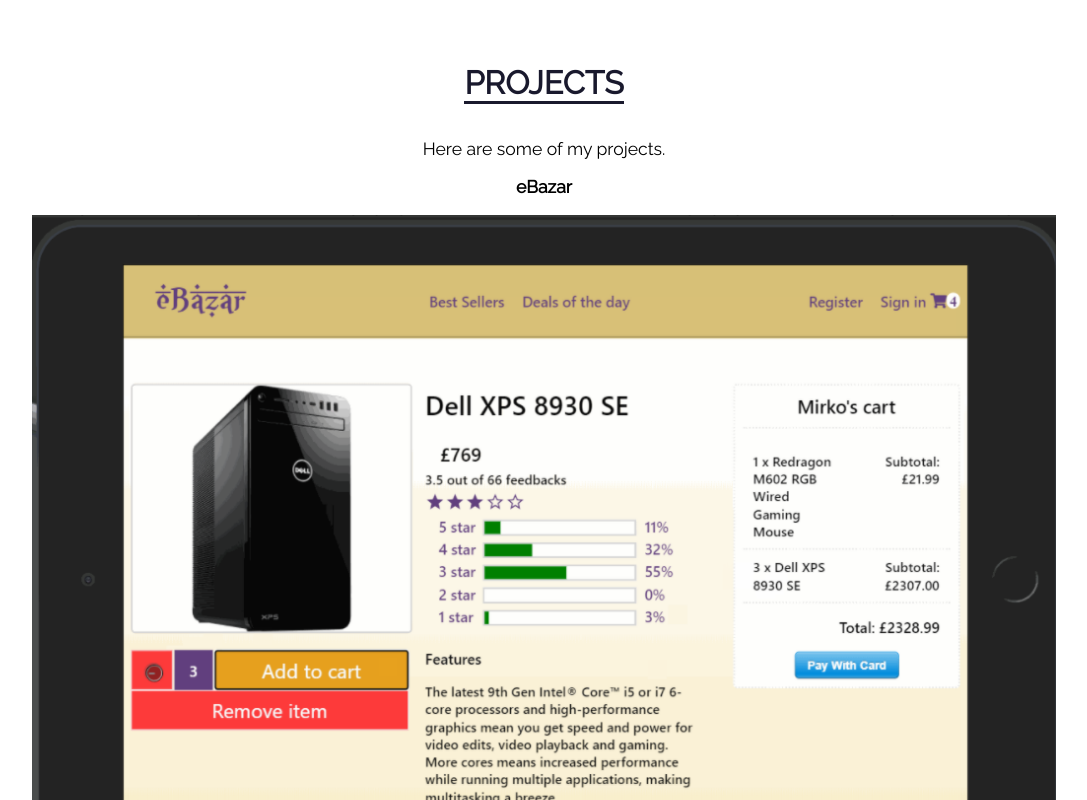
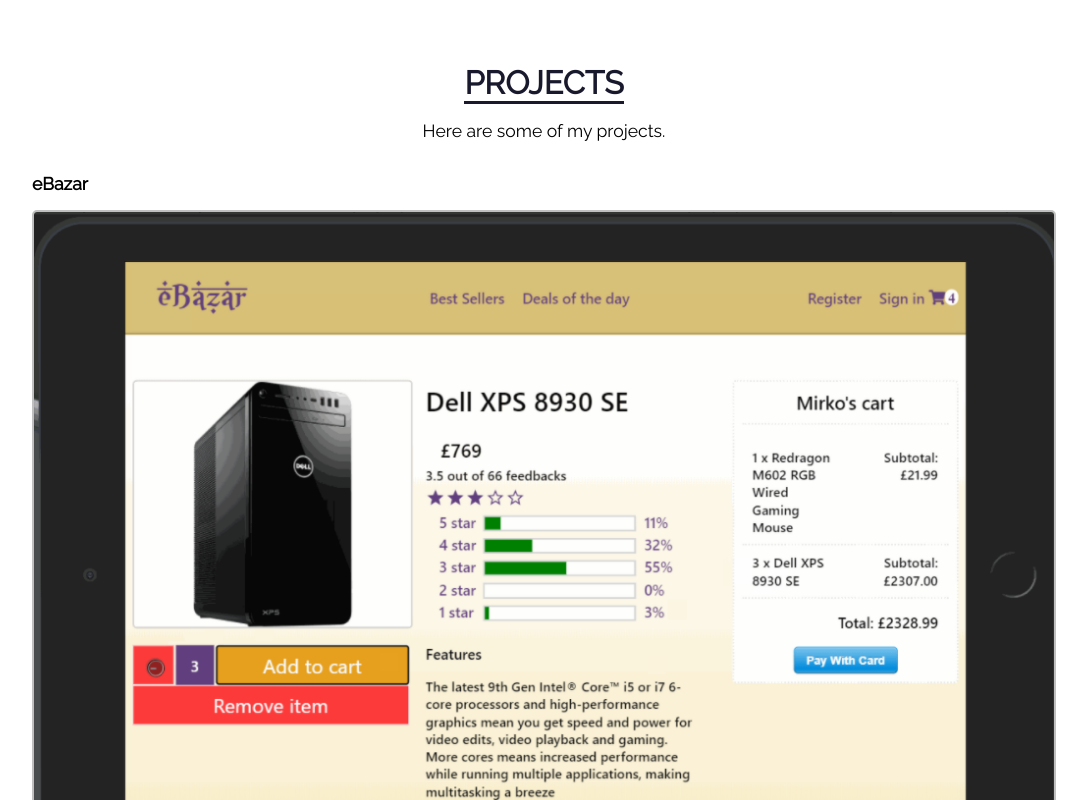
Before and after one commit to Techoplite/portfolio, a React (Create React App) app: page / in a window 1280 px wide. Shown: the part 1860-2660 px from the top of the page, without its empty margins (96-1183 px from the left). Built offline with nearby package versions, Linux system fonts and the light colour scheme.

Commit message:
Change projects component style

```diff
--- a/src/components/Projects.js
+++ b/src/components/Projects.js
@@ -13,7 +13,7 @@
                     </h1>
                 </div>
                 <div className="paragraph">
-                    <p>Here are some of my projects.</p>
+                    <p id="description">Here are some of my projects.</p>
                 </div>
                 <div className="projects-list">
                     <p><strong>eBazar</strong></p>
--- a/src/sass/_resets.scss
+++ b/src/sass/_resets.scss
@@ -34,4 +34,6 @@
 
 img {
   width: 80%;
+  border: 2px solid rgb(192, 192, 192);
+  border-radius: 5px;
 }
--- a/src/sass/main.scss
+++ b/src/sass/main.scss
@@ -175,3 +175,16 @@
   width: 16%;
   margin: 1rem;
 }
+
+#projects {
+  #description {
+    margin: auto;
+    text-align: center;
+  }
+
+  p {
+    text-align: left;
+    width: 80%;
+    margin: 2rem auto 1rem auto;
+  }
+}
```
